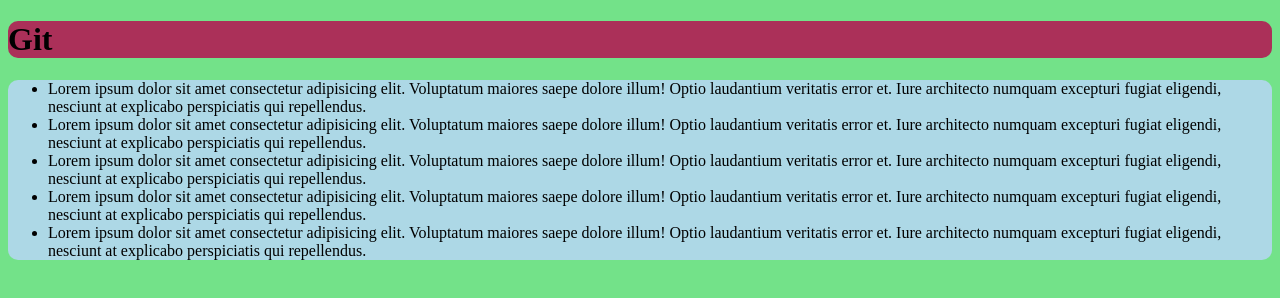
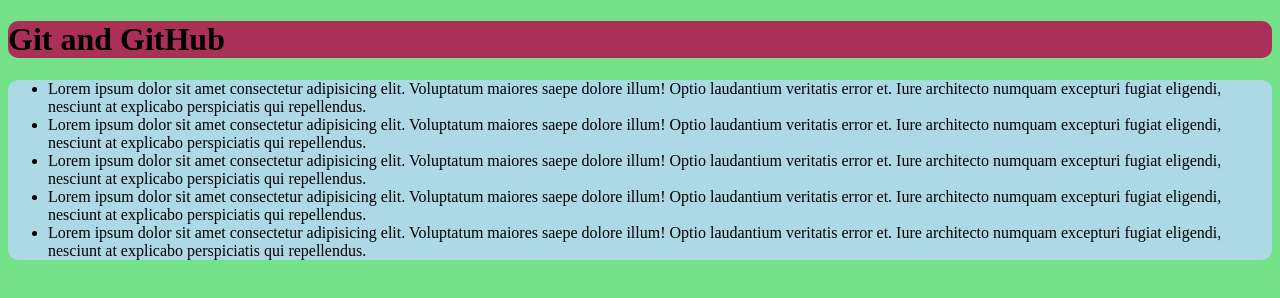
Before and after one commit to Amal-HF/project-001, a plain HTML site: page index.html in a window 1280 px wide. Drawn offline with Linux system fonts and the light colour scheme.

Commit message:
h1 updated

```diff
--- a/index.html
+++ b/index.html
@@ -8,7 +8,7 @@
     <title>Document</title>
 </head>
 <body>
-    <h1>Git</h1>
+    <h1>Git and GitHub</h1>
     <ul>
         <li>Lorem ipsum dolor sit amet consectetur adipisicing elit. Voluptatum maiores saepe dolore illum! Optio laudantium veritatis error et. Iure architecto numquam excepturi fugiat eligendi, nesciunt at explicabo perspiciatis qui repellendus.</li>
         <li>Lorem ipsum dolor sit amet consectetur adipisicing elit. Voluptatum maiores saepe dolore illum! Optio laudantium veritatis error et. Iure architecto numquam excepturi fugiat eligendi, nesciunt at explicabo perspiciatis qui repellendus.</li>
```
